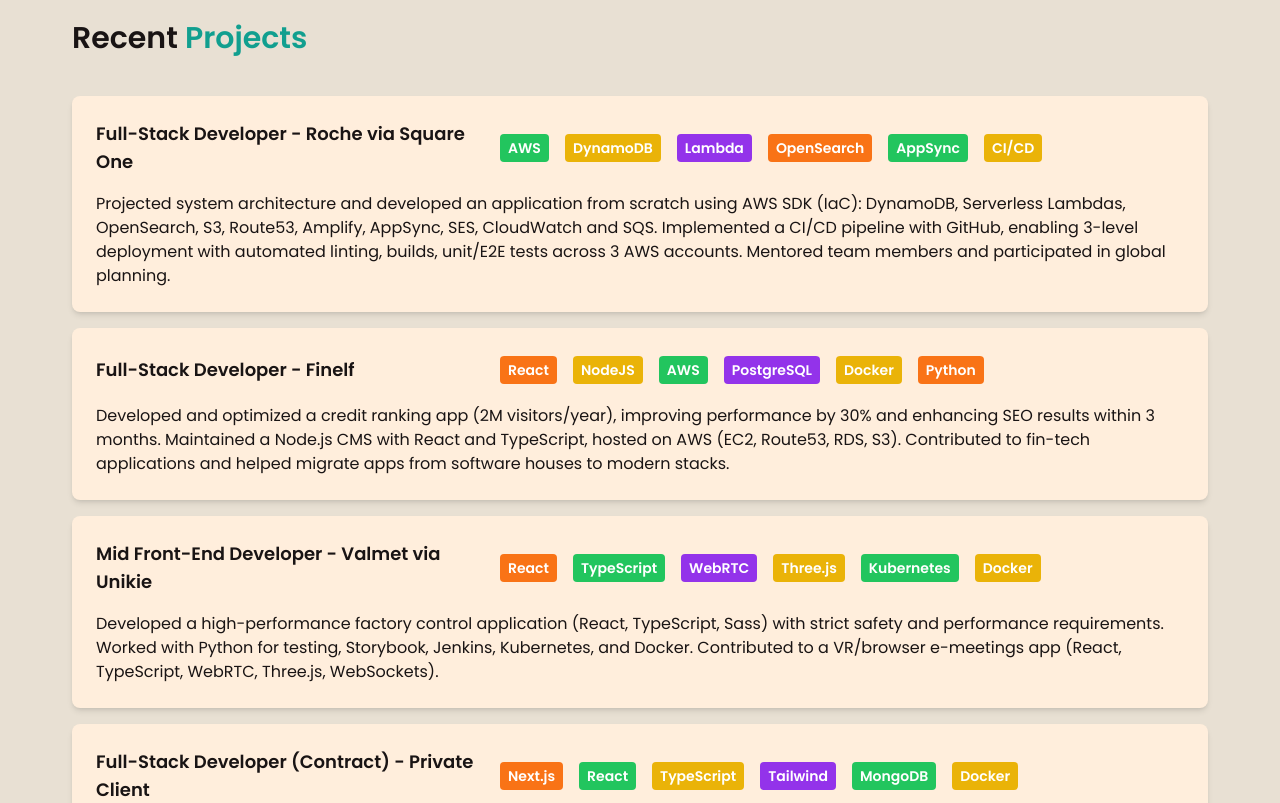
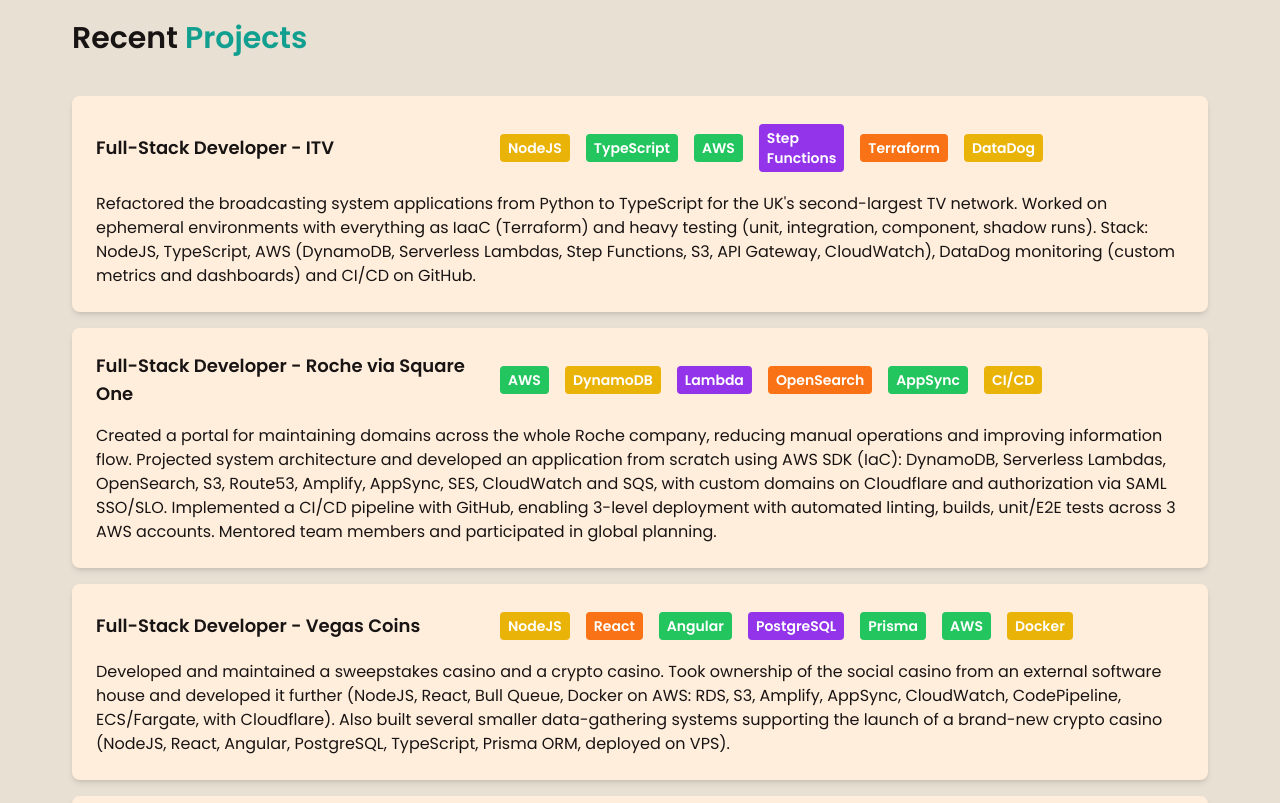
Before and after one commit to Karlos97/my-skills-overview, a React (Vite) app in the folder frontend/: page / in a window 1280 px wide. Shown: the part 660-1463 px from the top of the page. Built offline with nearby package versions, Linux system fonts and the light colour scheme.

Commit message:
Add ITV & Vegas Coins projects, enrich Roche

```diff
--- a/frontend/src/components/organisms/ProjectList/ProjectList.tsx
+++ b/frontend/src/components/organisms/ProjectList/ProjectList.tsx
@@ -11,6 +11,19 @@
 
 const projects: Project[] = [
   {
+    role: 'homePage.projects.itv.role',
+    company: 'homePage.projects.itv.company',
+    badges: [
+      { text: 'NodeJS', color: 'accent' },
+      { text: 'TypeScript', color: 'primary' },
+      { text: 'AWS', color: 'primary' },
+      { text: 'Step Functions', color: 'secondary' },
+      { text: 'Terraform', color: 'warning' },
+      { text: 'DataDog', color: 'accent' },
+    ],
+    description: 'homePage.projects.itv.description',
+  },
+  {
     role: 'homePage.projects.roche.role',
     company: 'homePage.projects.roche.company',
     badges: [
@@ -22,6 +35,20 @@
       { text: 'CI/CD', color: 'accent' },
     ],
     description: 'homePage.projects.roche.description',
+  },
+  {
+    role: 'homePage.projects.vegasCoins.role',
+    company: 'homePage.projects.vegasCoins.company',
+    badges: [
+      { text: 'NodeJS', color: 'accent' },
+      { text: 'React', color: 'warning' },
+      { text: 'Angular', color: 'primary' },
+      { text: 'PostgreSQL', color: 'secondary' },
+      { text: 'Prisma', color: 'primary' },
+      { text: 'AWS', color: 'primary' },
+      { text: 'Docker', color: 'accent' },
+    ],
+    description: 'homePage.projects.vegasCoins.description',
   },
   {
     role: 'homePage.projects.finelf.role',
--- a/frontend/src/i18n/en.json
+++ b/frontend/src/i18n/en.json
@@ -76,10 +76,20 @@
     "projects": {
       "headerPart1": "Recent",
       "headerPart2": "Projects",
+      "itv": {
+        "role": "Full-Stack Developer",
+        "company": "ITV",
+        "description": "Refactored the broadcasting system applications from Python to TypeScript for the UK's second-largest TV network. Worked on ephemeral environments with everything as IaaC (Terraform) and heavy testing (unit, integration, component, shadow runs). Stack: NodeJS, TypeScript, AWS (DynamoDB, Serverless Lambdas, Step Functions, S3, API Gateway, CloudWatch), DataDog monitoring (custom metrics and dashboards) and CI/CD on GitHub."
+      },
       "roche": {
         "role": "Full-Stack Developer",
         "company": "Roche via Square One",
-        "description": "Projected system architecture and developed an application from scratch using AWS SDK (IaC): DynamoDB, Serverless Lambdas, OpenSearch, S3, Route53, Amplify, AppSync, SES, CloudWatch and SQS. Implemented a CI/CD pipeline with GitHub, enabling 3-level deployment with automated linting, builds, unit/E2E tests across 3 AWS accounts. Mentored team members and participated in global planning."
+        "description": "Created a portal for maintaining domains across the whole Roche company, reducing manual operations and improving information flow. Projected system architecture and developed an application from scratch using AWS SDK (IaC): DynamoDB, Serverless Lambdas, OpenSearch, S3, Route53, Amplify, AppSync, SES, CloudWatch and SQS, with custom domains on Cloudflare and authorization via SAML SSO/SLO. Implemented a CI/CD pipeline with GitHub, enabling 3-level deployment with automated linting, builds, unit/E2E tests across 3 AWS accounts. Mentored team members and participated in global planning."
+      },
+      "vegasCoins": {
+        "role": "Full-Stack Developer",
+        "company": "Vegas Coins",
+        "description": "Developed and maintained a sweepstakes casino and a crypto casino. Took ownership of the social casino from an external software house and developed it further (NodeJS, React, Bull Queue, Docker on AWS: RDS, S3, Amplify, AppSync, CloudWatch, CodePipeline, ECS/Fargate, with Cloudflare). Also built several smaller data-gathering systems supporting the launch of a brand-new crypto casino (NodeJS, React, Angular, PostgreSQL, TypeScript, Prisma ORM, deployed on VPS)."
       },
       "finelf": {
         "role": "Full-Stack Developer",
@@ -97,7 +107,7 @@
         "description": "Built an e-commerce platform for a clothing brand using Next.js, React, TypeScript, Tailwind, and MongoDB. Managed DevOps (local servers, Docker) and maintained direct client communication."
       },
       "railwaymen": {
-        "role": "Junior Front-End Developer",
+        "role": "Front-End Developer",
         "company": "Railwaymen",
         "description": "Developed an accounting app for the UK market (React, Sass, Storybook) and worked on a time scheduling app (React, TypeScript, SCSS, GitLab)."
       },
--- a/frontend/src/i18n/pl.json
+++ b/frontend/src/i18n/pl.json
@@ -76,10 +76,20 @@
     "projects": {
       "headerPart1": "Ostatnie",
       "headerPart2": "Projekty",
+      "itv": {
+        "role": "Full-Stack Developer",
+        "company": "ITV",
+        "description": "Refaktoryzowałem aplikacje systemu broadcastingu z Pythona do TypeScript dla drugiej największej sieci telewizyjnej w UK. Pracowałem na środowiskach efemerycznych w podejściu IaaC (Terraform) z zaawansowanym testowaniem (unit, integracyjne, komponentowe, shadow runs). Stack: NodeJS, TypeScript, AWS (DynamoDB, Serverless Lambdas, Step Functions, S3, API Gateway, CloudWatch), monitoring w DataDog (własne metryki i dashboardy) oraz CI/CD na GitHub."
+      },
       "roche": {
         "role": "Full-Stack Developer",
         "company": "Roche via Square One",
-        "description": "Zaprojektowałem architekturę systemu i rozwinąłem aplikację od podstaw używając AWS SDK (IaC): DynamoDB, Serverless Lambdas, OpenSearch, S3, Route53, Amplify, AppSync, SES, CloudWatch i SQS. Wdrożyłem pipeline CI/CD z GitHub, umożliwiając 3-poziomowy deployment z automatycznym lintingiem, buildami, testami unit/E2E na 3 oddzielnych kontach AWS. Mentorowałem członków zespołu i uczestniczyłem w globalnym planowaniu."
+        "description": "Stworzyłem portal do zarządzania domenami w całej firmie Roche, ograniczając operacje manualne i usprawniając przepływ informacji. Zaprojektowałem architekturę systemu i rozwinąłem aplikację od podstaw używając AWS SDK (IaC): DynamoDB, Serverless Lambdas, OpenSearch, S3, Route53, Amplify, AppSync, SES, CloudWatch i SQS, z domenami w Cloudflare i autoryzacją przez SAML SSO/SLO. Wdrożyłem pipeline CI/CD z GitHub, umożliwiając 3-poziomowy deployment z automatycznym lintingiem, buildami, testami unit/E2E na 3 oddzielnych kontach AWS. Mentorowałem członków zespołu i uczestniczyłem w globalnym planowaniu."
+      },
+      "vegasCoins": {
+        "role": "Full-Stack Developer",
+        "company": "Vegas Coins",
+        "description": "Rozwijałem i utrzymywałem sweepstakes casino oraz crypto casino. Przejąłem odpowiedzialność za social casino od zewnętrznego software house'u i rozwijałem je dalej (NodeJS, React, Bull Queue, Docker na AWS: RDS, S3, Amplify, AppSync, CloudWatch, CodePipeline, ECS/Fargate, z Cloudflare). Zbudowałem także kilka mniejszych systemów do zbierania danych wspierających uruchomienie nowego crypto casino (NodeJS, React, Angular, PostgreSQL, TypeScript, Prisma ORM, deploy na VPS)."
       },
       "finelf": {
         "role": "Full-Stack Developer",
@@ -97,7 +107,7 @@
         "description": "Zbudowałem platformę e-commerce dla marki odzieżowej używając Next.js, React, TypeScript, Tailwind i MongoDB. Zarządzałem DevOps (lokalne serwery, Docker) i utrzymywałem bezpośrednią komunikację z klientem."
       },
       "railwaymen": {
-        "role": "Junior Front-End Developer",
+        "role": "Front-End Developer",
         "company": "Railwaymen",
         "description": "Rozwijałem aplikację księgową na rynek UK (React, Sass, Storybook) i pracowałem nad aplikacją do planowania czasu (React, TypeScript, SCSS, GitLab)."
       },
```
